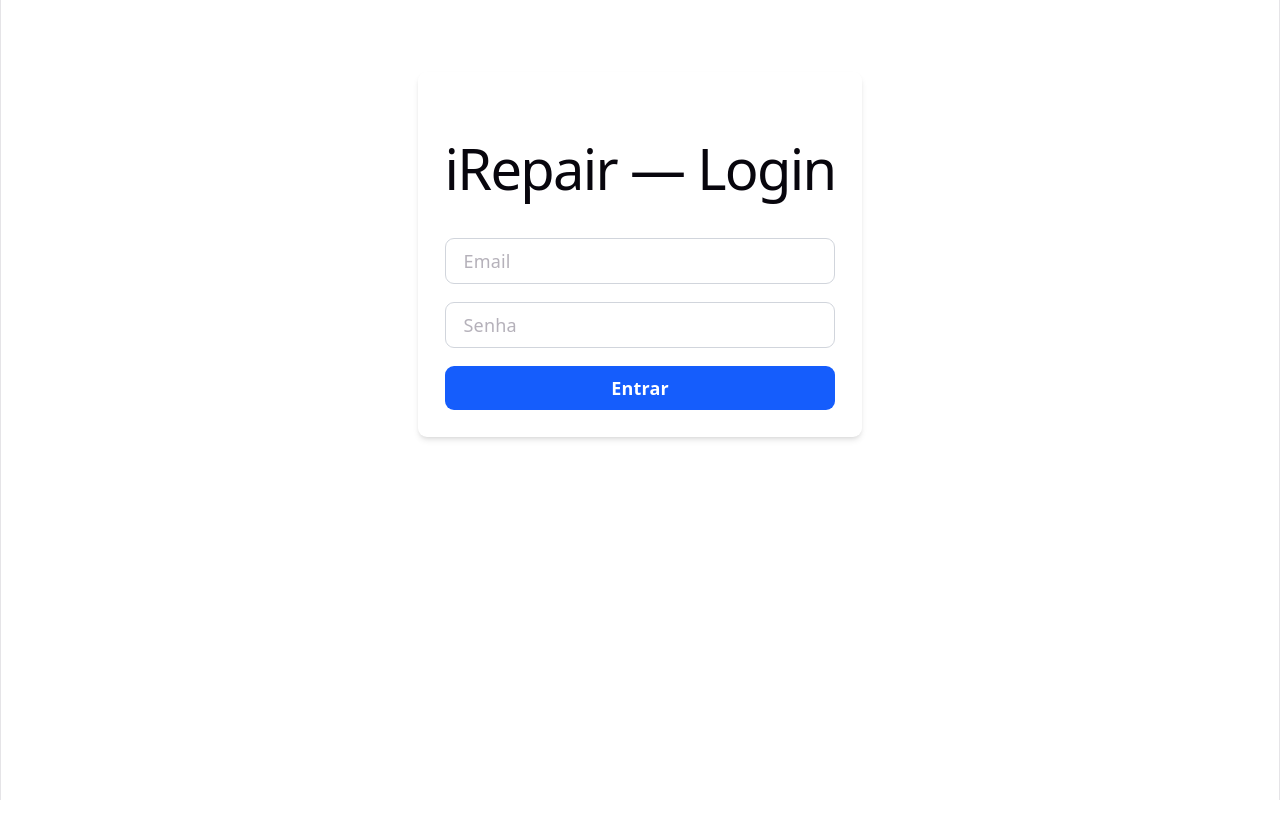
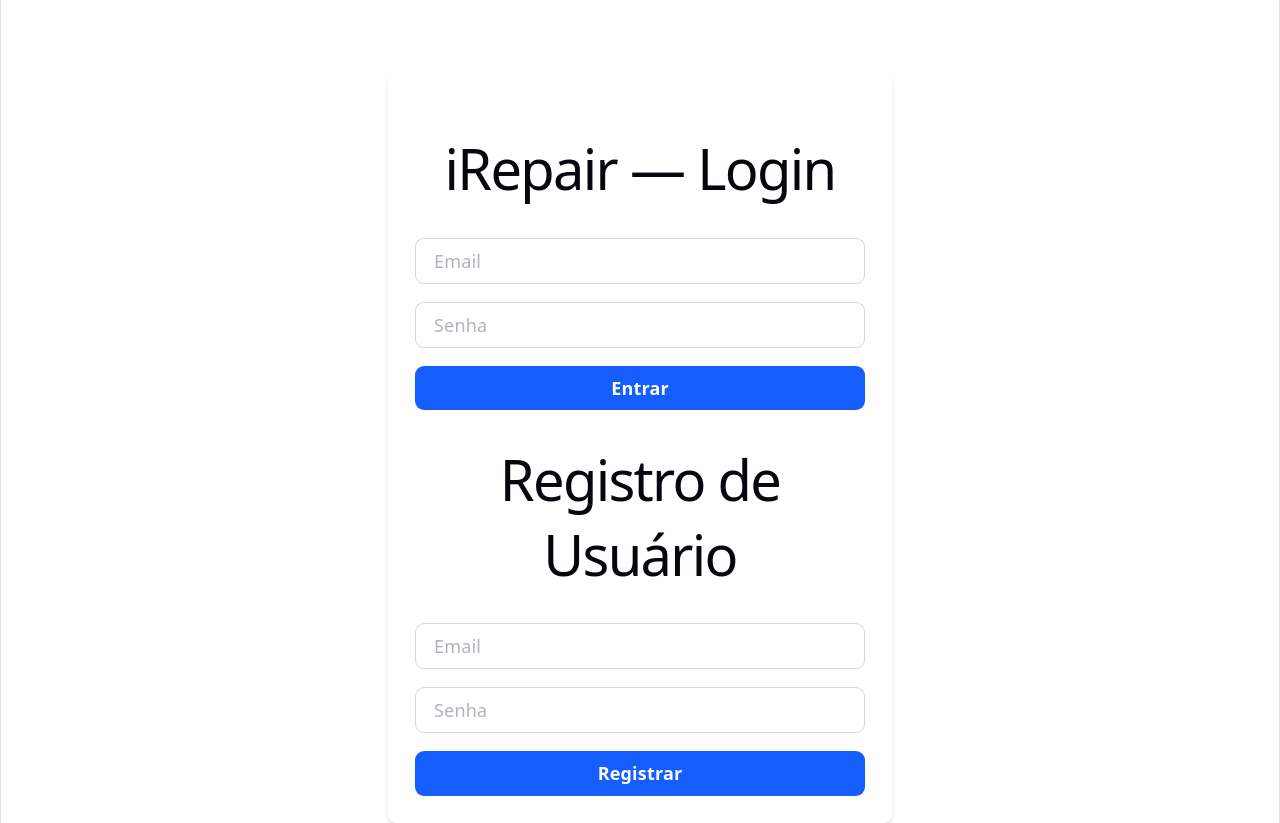
Before and after one commit to Alex-Mendes6/iRepair, a React (Vite) app in the folder client/: page /login in a window 1280 px wide. Before the commit the page ends 800 px from the top, so only its background shows below. Built offline with nearby package versions, Linux system fonts and the light colour scheme; no server answers.

Commit message:
feat(auth): adiciona a funcionalidade de registro (Register) na pagina de login

```diff
--- a/client/src/contexts/AuthContext.tsx
+++ b/client/src/contexts/AuthContext.tsx
@@ -13,6 +13,7 @@ interface AuthContextType {
     isLoading: boolean,
     login: (email: string, senha: string) => Promise<void>,
     logout: () => Promise<void>,
+    register: (email: string, senha: string) => Promise<void>,
 }
 
 const AuthContext = createContext<AuthContextType | null>(null);
@@ -43,6 +44,10 @@ export function AuthProvider({ children }: {children: ReactNode}) {
         setUser(null);
     }
 
+    async function register(email: string, senha: string) {
+        await api.post('/auth/register', { email, senha });
+    }
+
     return (
         <AuthContext.Provider value={{
             user,
@@ -50,6 +55,7 @@ export function AuthProvider({ children }: {children: ReactNode}) {
             isLoading,
             login,
             logout,
+            register,
         }}>
             {children}
         </AuthContext.Provider>
--- a/client/src/pages/Login.tsx
+++ b/client/src/pages/Login.tsx
@@ -3,24 +3,46 @@ import { useNavigate } from "react-router";
 import { useAuth } from "../contexts/AuthContext";
 
 export function Login() {
-    const [email, setEmail] = useState('');
-    const [senha, setSenha] = useState('');
-    const [erro, setErro] = useState<string | null>(null);
+    const [emailLogin, setEmailLogin] = useState('');
+    const [senhaLogin, setSenhaLogin] = useState('');
+    const [emailRegister, setEmailRegister] = useState('');
+    const [senhaRegister, setSenhaRegister] = useState('');
+    const [errorLogin, setErrorLogin] = useState<string | null>(null);
+    const [errorRegister, setErrorRegister] = useState<string | null>(null);
     const [isLoading, setIsLoading] = useState(false);
 
-    const { login } = useAuth();
+    const { login, register } = useAuth();
     const navigate = useNavigate();
 
-    async function handleSubmit(e: FormEvent) {
+    async function handleLogin(e: FormEvent) {
         e.preventDefault();
-        setErro(null);
+        setErrorLogin(null);
         setIsLoading(true);
 
         try {
-            await login(email, senha);
+            await login(emailLogin, senhaLogin);
             navigate('/');
         } catch (err: unknown) {
-            setErro(err instanceof Error ? err.message : 'Erro ao fazer login.');
+            setErrorLogin(err instanceof Error ? err.message : 'Erro ao fazer login.');
+        } finally {
+            setIsLoading(false);
+        }
+    }
+
+    async function handleRegister(e: FormEvent) {
+        e.preventDefault();
+        setErrorRegister(null);
+        setIsLoading(true);
+
+        try {
+            await register(emailRegister, senhaRegister);
+            alert("Usuário registrado com sucesso!");
+            setEmailRegister('');
+            setSenhaRegister('');
+        } catch (err: unknown) {
+            setErrorRegister(err instanceof Error ? err.message : 'Erro ao fazer registro.');
+            setEmailRegister('');
+            setSenhaRegister('');
         } finally {
             setIsLoading(false);
         }
@@ -29,43 +51,71 @@ export function Login() {
     return (
         <div className="max-w-md mx-auto mt-16 p-6 bg-gray rounded-lg shadow-md">
             <h1 className="text-2xl font-bold text-center text-gray-200 mb-6">iRepair — Login</h1>
-
-            <form onSubmit={handleSubmit} className="space-y-4">
+            <form onSubmit={handleLogin} className="space-y-4">
                 <div>
                     <input
-                        id="email"
+                        id="emailLogin"
                         type="email"
-                        value={email}
-                        onChange={(e) => setEmail(e.target.value)}
+                        value={emailLogin}
+                        onChange={(e) => setEmailLogin(e.target.value)}
                         placeholder="Email"
                         required
-                        className="w-full px-4 py-2 border border-gray-300 rounded-lg focus:ring-2 focus:ring-blue-500 focus:border-blue-500 outline-none transition"
-                    />
+                        className="w-full px-4 py-2 border border-gray-300 rounded-lg focus:ring-2 focus:ring-blue-500 focus:border-blue-500 outline-none transition"/>
                 </div>
                 <div>
                     <input
-                        id="senha"
+                        id="senhaLogin"
                         type="password"
-                        value={senha}
-                        onChange={(e) => setSenha(e.target.value)}
+                        value={senhaLogin}
+                        onChange={(e) => setSenhaLogin(e.target.value)}
                         placeholder="Senha"
                         required
-                        className="w-full px-4 py-2 border border-gray-300 rounded-lg focus:ring-2 focus:ring-blue-500 focus:border-blue-500 outline-none transition"
-                    />
+                        className="w-full px-4 py-2 border border-gray-300 rounded-lg focus:ring-2 focus:ring-blue-500 focus:border-blue-500 outline-none transition"/>
                 </div>
-
-                {erro && (
+                {errorLogin && (
                     <p className="text-sm text-red-600 bg-red-50 px-3 py-2 rounded-lg border border-red-200">
-                        {erro}
+                        {errorLogin}
                     </p>
                 )}
-
                 <button
                     type="submit"
                     disabled={isLoading}
-                    className="w-full bg-blue-600 hover:bg-blue-700 text-white font-semibold py-2 px-4 rounded-lg transition disabled:opacity-50 disabled:cursor-not-allowed"
-                >
+                    className="w-full bg-blue-600 hover:bg-blue-700 text-white font-semibold py-2 px-4 rounded-lg transition disabled:opacity-50 disabled:cursor-not-allowed">
                     {isLoading ? 'Entrando...' : 'Entrar'}
+                </button>
+            </form>
+            <h1 className="text-2xl font-bold text-center text-gray-200 mb-6">Registro de Usuário</h1>
+            <form onSubmit={handleRegister} className="space-y-4">
+                <div>
+                    <input
+                        id="emailRegister"
+                        type="email"
+                        value={emailRegister}
+                        onChange={(e) => setEmailRegister(e.target.value)}
+                        placeholder="Email"
+                        required
+                        className="w-full px-4 py-2 border border-gray-300 rounded-lg focus:ring-2 focus:ring-blue-500 focus:border-blue-500 outline-none transition"/>
+                </div>
+                <div>
+                    <input
+                        id="senhaRegister"
+                        type="password"
+                        value={senhaRegister}
+                        onChange={(e) => setSenhaRegister(e.target.value)}
+                        placeholder="Senha"
+                        required
+                        className="w-full px-4 py-2 border border-gray-300 rounded-lg focus:ring-2 focus:ring-blue-500 focus:border-blue-500 outline-none transition"/>
+                </div>
+                {errorRegister && (
+                    <p className="text-sm text-red-600 bg-red-50 px-3 py-2 rounded-lg border border-red-200">
+                        {errorRegister}
+                    </p>
+                )}
+                <button
+                    type="submit"
+                    disabled={isLoading}
+                    className="w-full bg-blue-600 hover:bg-blue-700 text-white font-semibold py-2 px-4 rounded-lg transition disabled:opacity-50 disabled:cursor-not-allowed">
+                    {isLoading ? 'Registrando...' : 'Registrar'}
                 </button>
             </form>
         </div>
```
